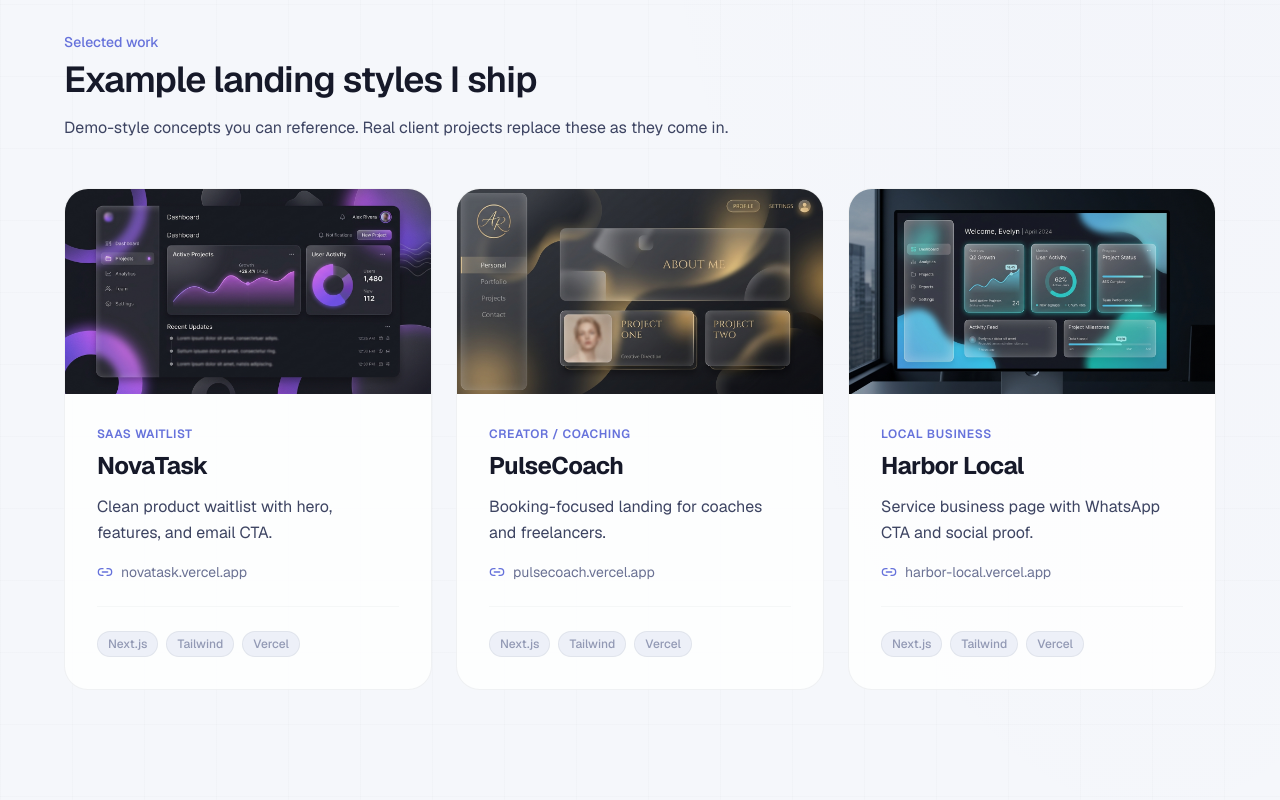
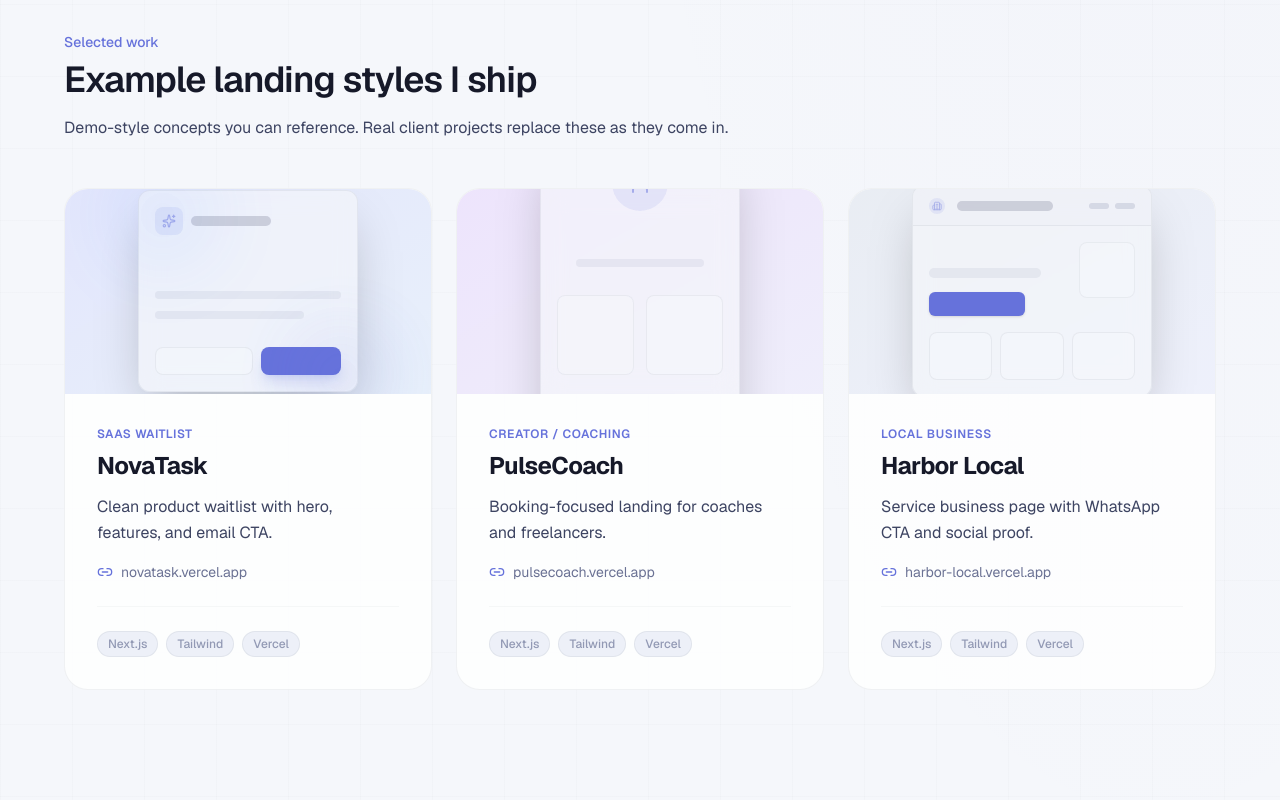
Before and after one commit to alfinreswara/nextjs-landing, a Next.js app: page / in a window 1280 px wide. Shown: the part 1940-2740 px from the top of the page. Built offline with nearby package versions, Linux system fonts and the light colour scheme.

Commit message:
feat: replace portfolio images with CSS animated wireframes

```diff
--- a/components/PortfolioCard.tsx
+++ b/components/PortfolioCard.tsx
@@ -1,4 +1,4 @@
-import Image from "next/image";
+import { ExternalLink, Link2, Sparkles, User, Building2 } from "lucide-react";
 import { ExternalLink, Link2 } from "lucide-react";
 
 export type PortfolioItem = {
@@ -15,12 +15,7 @@
   return (
     <div className="group relative flex flex-col overflow-hidden rounded-3xl border border-border bg-card/80 transition-all duration-300 hover:-translate-y-1 hover:border-accent/40 hover:shadow-2xl hover:shadow-accent/10">
       <div className="relative aspect-[16/9] w-full overflow-hidden bg-background">
-        <Image
-          src={item.image}
-          alt={item.title}
-          fill
-          className="object-cover transition-transform duration-500 group-hover:scale-105"
-        />
+        <AnimatedMockup type={item.type} accent={item.accent} />
         <div className="absolute inset-0 flex items-center justify-center bg-background/60 opacity-0 backdrop-blur-sm transition-opacity duration-300 group-hover:opacity-100">
           <a
             href={item.link}
@@ -61,3 +56,91 @@
     </div>
   );
 }
+
+const AnimatedMockup = ({ type, accent }: { type: string; accent: string }) => {
+  return (
+    <div
+      className={`absolute inset-0 bg-gradient-to-br ${accent} p-4 sm:p-6 overflow-hidden flex items-center justify-center transition-transform duration-700 group-hover:scale-105`}
+    >
+      {type.toLowerCase().includes("saas") && (
+        <div className="w-full max-w-[220px] bg-background/60 backdrop-blur-md border border-border rounded-xl p-4 shadow-2xl flex flex-col gap-3 relative">
+          <div className="flex items-center gap-2 mb-2">
+            <div className="w-7 h-7 rounded-lg bg-accent/20 animate-pulse flex items-center justify-center text-accent">
+              <Sparkles size={14} />
+            </div>
+            <div className="h-2.5 w-20 bg-text-secondary/20 rounded-full"></div>
+          </div>
+          <div className="h-5 w-5/6 bg-text-primary/20 rounded-full mb-1"></div>
+          <div className="h-2 w-full bg-text-tertiary/10 rounded-full"></div>
+          <div className="h-2 w-4/5 bg-text-tertiary/10 rounded-full mb-2"></div>
+          <div className="flex gap-2 mt-2">
+            <div className="h-7 flex-1 bg-background/50 rounded-lg border border-border"></div>
+            <div className="h-7 w-20 bg-accent rounded-lg shadow-lg shadow-accent/20"></div>
+          </div>
+
+          <div
+            className="absolute -right-6 -bottom-6 w-20 h-20 bg-accent/20 rounded-full blur-2xl animate-pulse"
+            style={{ animationDelay: "1s", animationDuration: "3s" }}
+          ></div>
+          <div
+            className="absolute -left-6 -top-6 w-24 h-24 bg-blue-500/20 rounded-full blur-2xl animate-pulse"
+            style={{ animationDelay: "0.5s", animationDuration: "4s" }}
+          ></div>
+        </div>
+      )}
+
+      {type.toLowerCase().includes("coach") && (
+        <div className="w-full max-w-[200px] bg-background/60 backdrop-blur-md border border-border rounded-xl p-4 shadow-2xl flex flex-col gap-3 relative items-center text-center">
+          <div className="w-14 h-14 rounded-full bg-accent/20 animate-pulse mb-2 flex items-center justify-center text-accent">
+            <User size={24} />
+          </div>
+          <div className="h-4 w-24 bg-text-primary/20 rounded-full mx-auto"></div>
+          <div className="h-2 w-32 bg-text-tertiary/10 rounded-full mx-auto mb-2"></div>
+
+          <div className="grid grid-cols-2 gap-3 w-full mt-2">
+            <div
+              className="h-20 bg-background/50 rounded-lg border border-border animate-pulse"
+              style={{ animationDelay: "0.2s", animationDuration: "3s" }}
+            ></div>
+            <div
+              className="h-20 bg-background/50 rounded-lg border border-border animate-pulse"
+              style={{ animationDelay: "0.4s", animationDuration: "3s" }}
+            ></div>
+          </div>
+          <div className="h-8 w-28 bg-accent rounded-full mt-2 shadow-lg shadow-accent/20"></div>
+        </div>
+      )}
+
+      {type.toLowerCase().includes("local") && (
+        <div className="w-full max-w-[240px] bg-background/60 backdrop-blur-md border border-border rounded-xl p-0 shadow-2xl overflow-hidden flex flex-col relative">
+          <div className="h-10 bg-surface/50 border-b border-border flex items-center px-4 gap-3">
+            <div className="h-4 w-4 rounded-full bg-accent/20 animate-pulse flex items-center justify-center text-accent">
+              <Building2 size={10} />
+            </div>
+            <div className="h-2.5 w-24 bg-text-secondary/20 rounded-full"></div>
+            <div className="ml-auto flex gap-1.5">
+              <div className="h-1.5 w-5 bg-text-tertiary/20 rounded-full"></div>
+              <div className="h-1.5 w-5 bg-text-tertiary/20 rounded-full"></div>
+            </div>
+          </div>
+          <div className="p-4 flex gap-4">
+            <div className="flex-1 flex flex-col gap-2.5">
+              <div className="h-4 w-full bg-text-primary/20 rounded-full"></div>
+              <div className="h-2.5 w-5/6 bg-text-tertiary/10 rounded-full"></div>
+              <div className="h-6 w-24 bg-accent rounded-md mt-1 shadow-sm"></div>
+            </div>
+            <div
+              className="w-14 h-14 bg-background/50 border border-border rounded-lg animate-pulse"
+              style={{ animationDelay: "0.3s", animationDuration: "3s" }}
+            ></div>
+          </div>
+          <div className="px-4 pb-4 grid grid-cols-3 gap-2">
+            <div className="h-12 bg-background/50 border border-border rounded-lg"></div>
+            <div className="h-12 bg-background/50 border border-border rounded-lg"></div>
+            <div className="h-12 bg-background/50 border border-border rounded-lg"></div>
+          </div>
+        </div>
+      )}
+    </div>
+  );
+};
```
